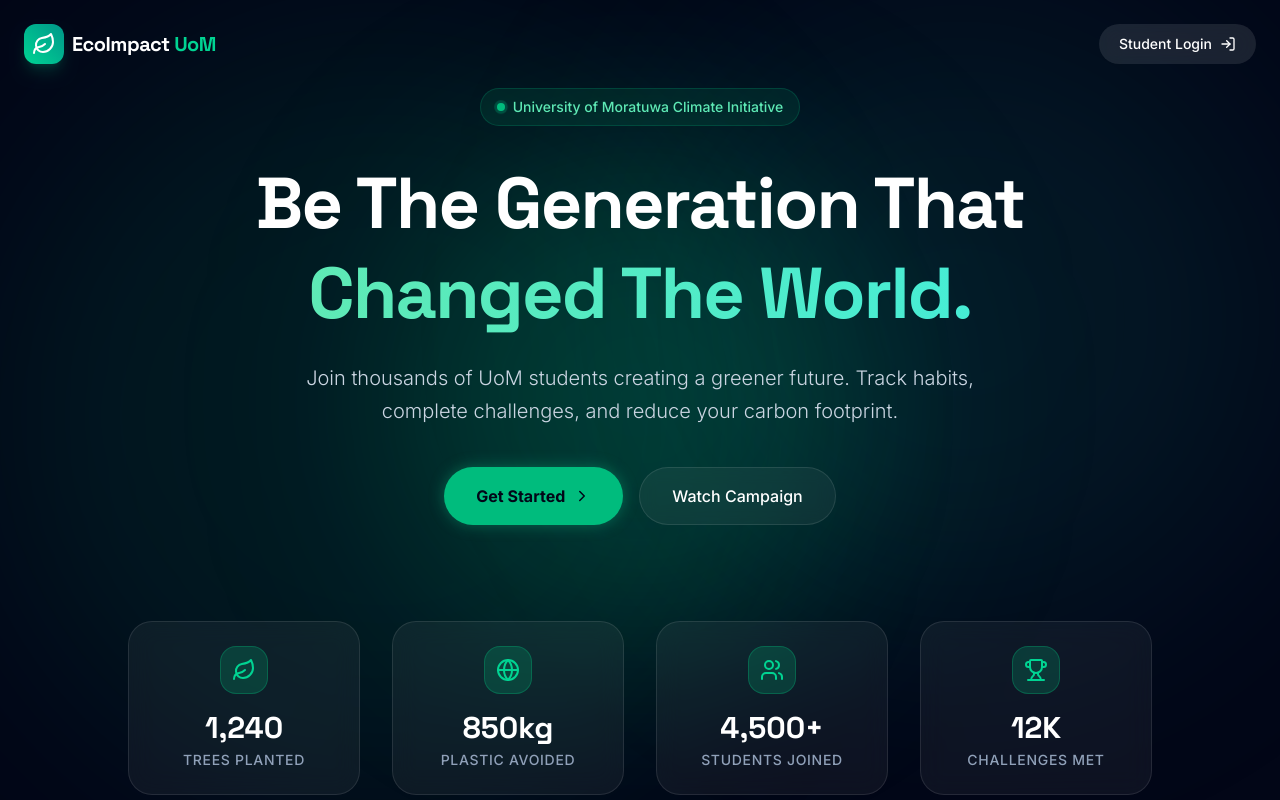
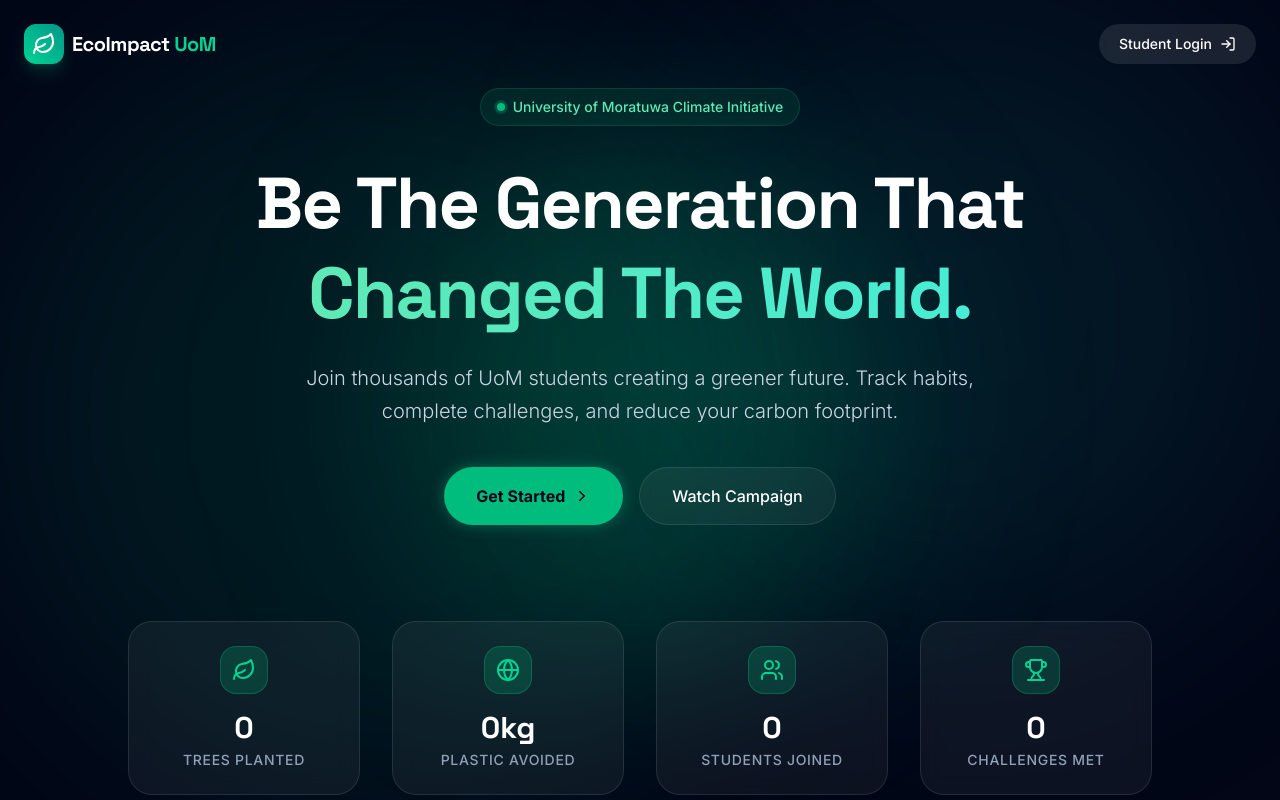
Before and after one commit to UthsaraM/Eco-Mora, a React (Vite) app: page / in a window 1280 px wide. Built offline with nearby package versions, Linux system fonts and the light colour scheme; no server answers.

Commit message:
feat: reset impact metrics to zero
Reset the platform statistics on the landing page to reflect a fresh start for the new academic cycle.

```diff
--- a/src/pages/LandingPage.tsx
+++ b/src/pages/LandingPage.tsx
@@ -88,10 +88,10 @@ export default function LandingPage() {
           className="grid grid-cols-2 md:grid-cols-4 gap-4 md:gap-8 mt-24 max-w-5xl mx-auto w-full"
         >
           {[
-            { label: 'Trees Planted', value: '1,240', icon: Leaf },
-            { label: 'Plastic Avoided', value: '850kg', icon: Globe },
-            { label: 'Students Joined', value: '4,500+', icon: Users },
-            { label: 'Challenges Met', value: '12K', icon: Trophy },
+            { label: 'Trees Planted', value: '0', icon: Leaf },
+            { label: 'Plastic Avoided', value: '0kg', icon: Globe },
+            { label: 'Students Joined', value: '0', icon: Users },
+            { label: 'Challenges Met', value: '0', icon: Trophy },
           ].map((stat, i) => {
             const Icon = stat.icon;
             return (
```
